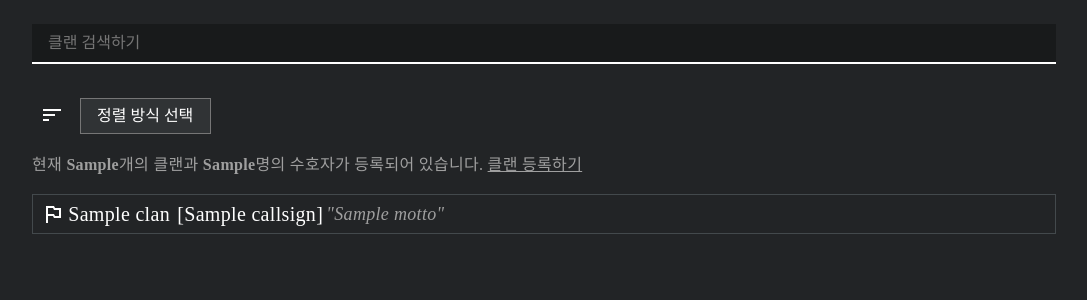
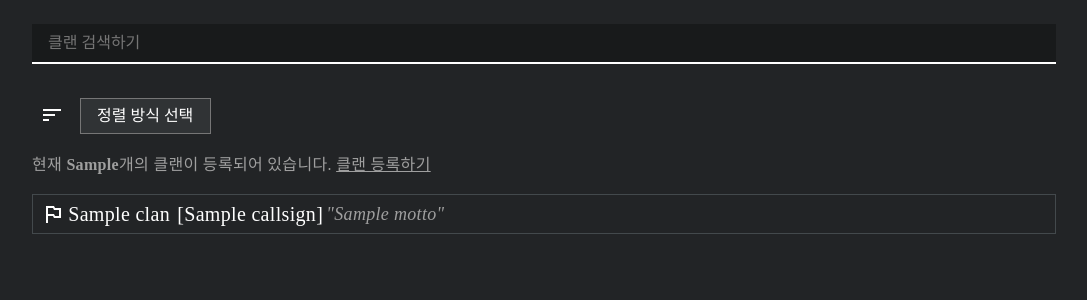
Before and after one commit to krepe-suZette/dega.kr, a Flask app: template templates/clan.html in a window 1280 px wide. Shown: the part 56-356 px from the top of the page, without its empty margins (96-1183 px from the left). Run offline with Flask 2, Linux system fonts and the light colour scheme; the template is opened without the code that fills it: most values are stand-ins (such as "Sample title", 1, 10 or a date in 2020); parts of the project's set-up code (start-up, migrations or seed data) failed here and were passed over; some web fonts are replaced.

Commit message:
:pencil2: Remove user count view

```diff
--- a/templates/clan.html
+++ b/templates/clan.html
@@ -25,7 +25,7 @@
   </select>
 </div>
 <p class="desc-txt">
-  현재 <b>{{ clans_cnt }}</b>개의 클랜과 <b>{{ users_cnt }}</b>명의 수호자가 등록되어 있습니다.
+  현재 <b>{{ clans_cnt }}</b>개의 클랜이 등록되어 있습니다.
   <a href="/request" class="url">클랜 등록하기</a>
 </p>
 <ul class="clan-list">
```
